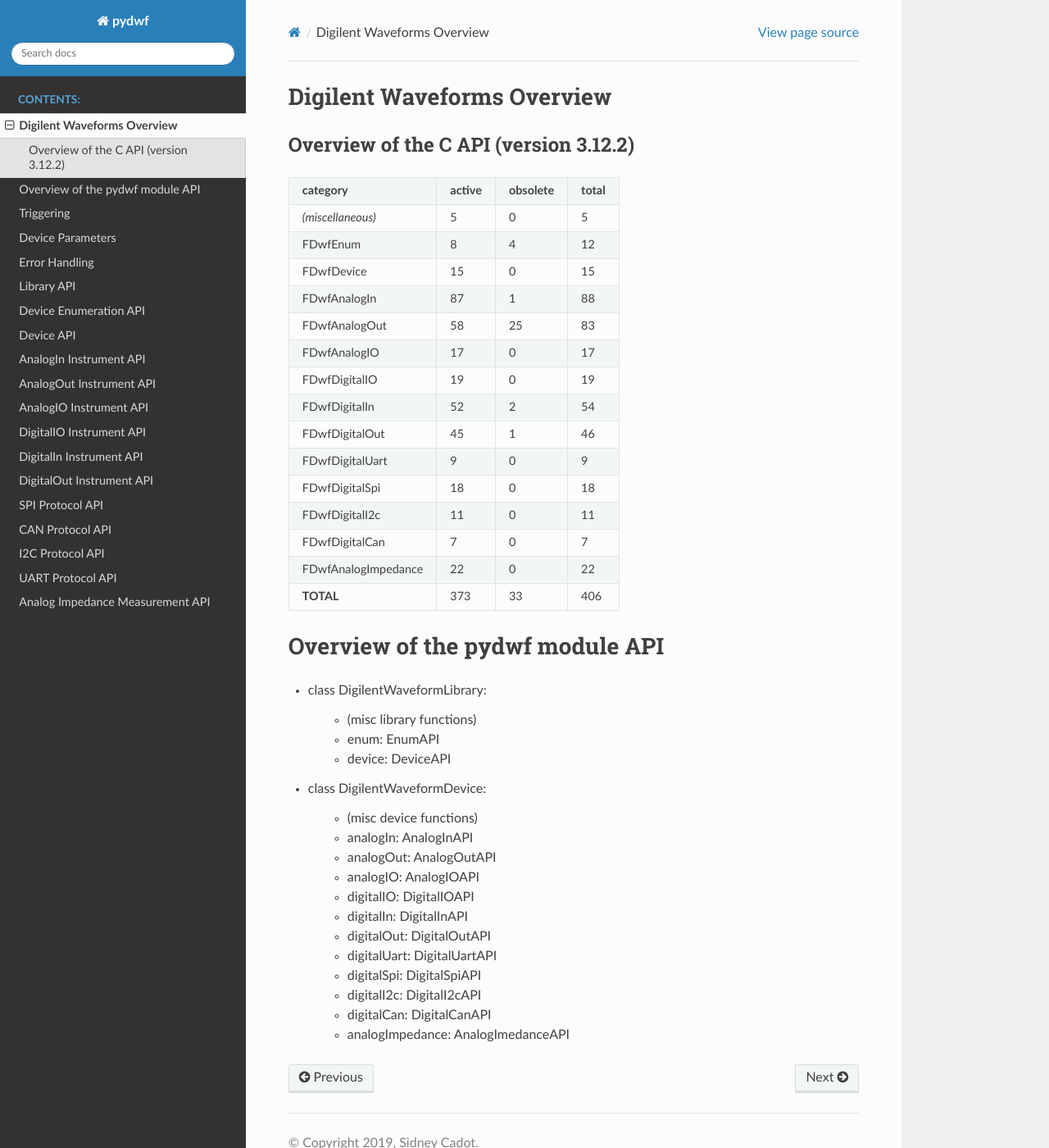
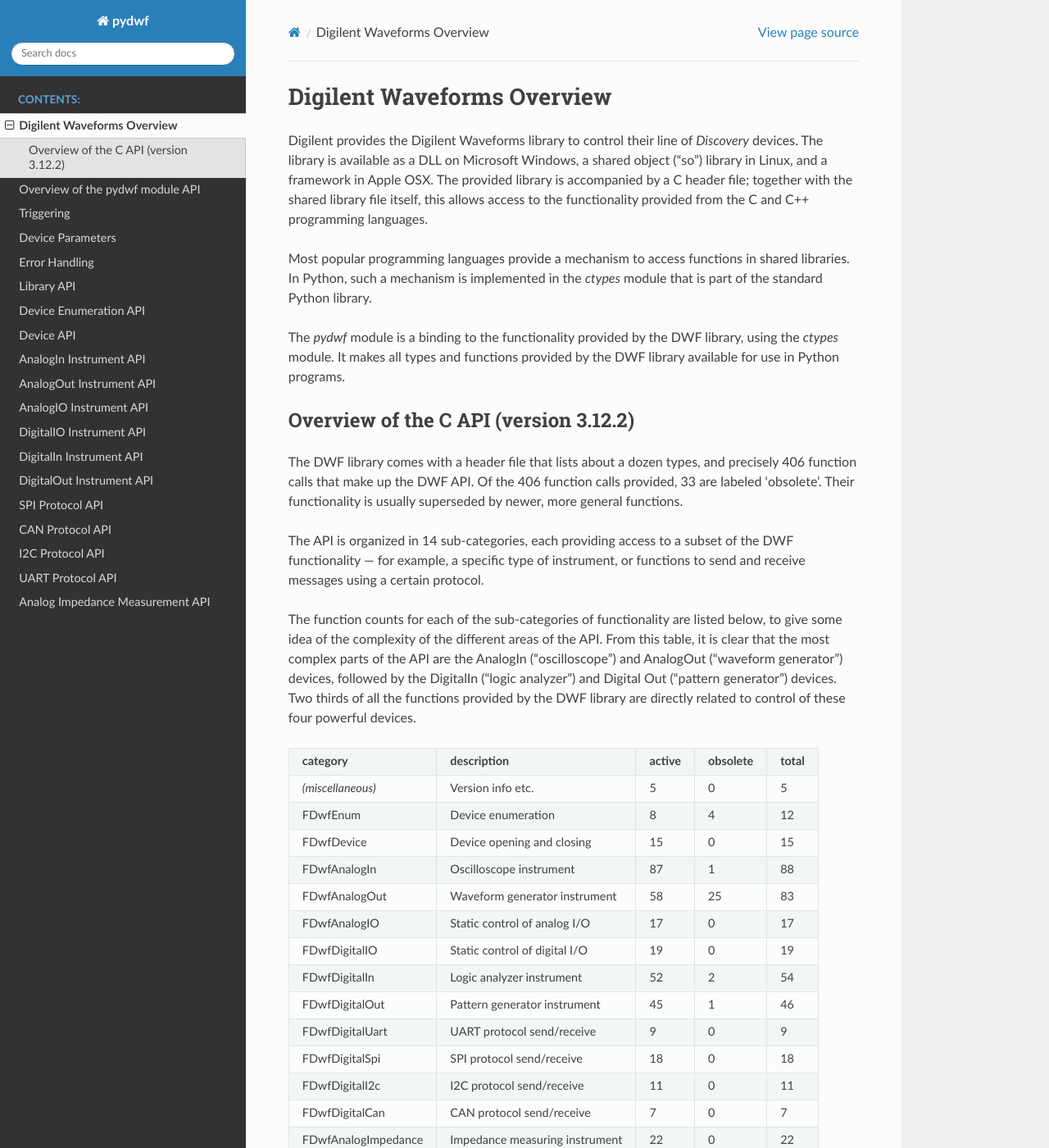
Before and after one commit to titusjan/pydwf, a Sphinx documentation site: the page built from doc/source/Overview.rst, in a window 1280 px wide and 1400 px high. Shown: the whole window at 82% size. Built offline with Sphinx 7.4.7 and the Read the Docs theme 2.0.0, drawn with Linux system fonts in a browser that asks for light colours; some of the changed text lies outside the part shown.

Commit message:
Updated some help texts.

```diff
--- a/doc/source/Overview.rst
+++ b/doc/source/Overview.rst
@@ -2,56 +2,73 @@
 Digilent Waveforms Overview
 ===========================
 
+Digilent provides the Digilent Waveforms library to control their line of *Discovery* devices. The library is available as a DLL on Microsoft Windows, a shared object ("so") library in Linux, and a framework in Apple OSX. The provided library is accompanied by a C header file; together with the shared library file itself, this allows access to the functionality provided from the C and C++ programming languages.
+
+Most popular programming languages provide a mechanism to access functions in shared libraries. In Python, such a mechanism is implemented in the *ctypes* module that is part of the standard Python library.
+
+The *pydwf* module is a binding to the functionality provided by the DWF library, using the *ctypes* module. It makes all types and functions provided by the DWF library available for use in Python programs.
+
 Overview of the C API (version 3.12.2)
 --------------------------------------
 
-+---------------------+------------+--------------+-----------+
-| **category**        | **active** | **obsolete** | **total** |
-+---------------------+------------+--------------+-----------+
-| *(miscellaneous)*   |          5 |            0 |         5 |
-+---------------------+------------+--------------+-----------+
-| FDwfEnum            |          8 |            4 |        12 |
-+---------------------+------------+--------------+-----------+
-| FDwfDevice          |         15 |            0 |        15 |
-+---------------------+------------+--------------+-----------+
-| FDwfAnalogIn        |         87 |            1 |        88 |
-+---------------------+------------+--------------+-----------+
-| FDwfAnalogOut       |         58 |           25 |        83 |
-+---------------------+------------+--------------+-----------+
-| FDwfAnalogIO        |         17 |            0 |        17 |
-+---------------------+------------+--------------+-----------+
-| FDwfDigitalIO       |         19 |            0 |        19 |
-+---------------------+------------+--------------+-----------+
-| FDwfDigitalIn       |         52 |            2 |        54 |
-+---------------------+------------+--------------+-----------+
-| FDwfDigitalOut      |         45 |            1 |        46 |
-+---------------------+------------+--------------+-----------+
-| FDwfDigitalUart     |          9 |            0 |         9 |
-+---------------------+------------+--------------+-----------+
-| FDwfDigitalSpi      |         18 |            0 |        18 |
-+---------------------+------------+--------------+-----------+
-| FDwfDigitalI2c      |         11 |            0 |        11 |
-+---------------------+------------+--------------+-----------+
-| FDwfDigitalCan      |          7 |            0 |         7 |
-+---------------------+------------+--------------+-----------+
-| FDwfAnalogImpedance |         22 |            0 |        22 |
-+---------------------+------------+--------------+-----------+
-| **TOTAL**           |        373 |           33 |       406 |
-+---------------------+------------+--------------+-----------+
+The DWF library comes with a header file that lists about a dozen types, and precisely 406 function calls that make up the DWF API. Of the 406 function calls provided, 33 are labeled 'obsolete'. Their functionality is usually superseded by newer, more general functions.
 
+The API is organized in 14 sub-categories, each providing access to a subset of the DWF functionality — for example, a specific type of instrument, or functions to send and receive messages using a certain protocol.
+
+The function counts for each of the sub-categories of functionality are listed below, to give some idea of the complexity of the different areas of the API. From this table, it is clear that the most complex parts of the API are the AnalogIn ("oscilloscope") and AnalogOut ("waveform generator") devices, followed by the DigitalIn ("logic analyzer") and Digital Out ("pattern generator") devices. Two thirds of all the functions provided by the DWF library are directly related to control of these four powerful devices.
+
++---------------------+--------------------------------+------------+--------------+-----------+
+| **category**        | **description**                | **active** | **obsolete** | **total** |
++---------------------+--------------------------------+------------+--------------+-----------+
+| *(miscellaneous)*   | Version info etc.              |          5 |            0 |         5 |
++---------------------+--------------------------------+------------+--------------+-----------+
+| FDwfEnum            | Device enumeration             |          8 |            4 |        12 |
++---------------------+--------------------------------+------------+--------------+-----------+
+| FDwfDevice          | Device opening and closing     |         15 |            0 |        15 |
++---------------------+--------------------------------+------------+--------------+-----------+
+| FDwfAnalogIn        | Oscilloscope instrument        |         87 |            1 |        88 |
++---------------------+--------------------------------+------------+--------------+-----------+
+| FDwfAnalogOut       | Waveform generator instrument  |         58 |           25 |        83 |
++---------------------+--------------------------------+------------+--------------+-----------+
+| FDwfAnalogIO        | Static control of analog I/O   |         17 |            0 |        17 |
++---------------------+--------------------------------+------------+--------------+-----------+
+| FDwfDigitalIO       | Static control of digital I/O  |         19 |            0 |        19 |
++---------------------+--------------------------------+------------+--------------+-----------+
+| FDwfDigitalIn       | Logic analyzer instrument      |         52 |            2 |        54 |
++---------------------+--------------------------------+------------+--------------+-----------+
+| FDwfDigitalOut      | Pattern generator instrument   |         45 |            1 |        46 |
++---------------------+--------------------------------+------------+--------------+-----------+
+| FDwfDigitalUart     | UART protocol send/receive     |          9 |            0 |         9 |
++---------------------+--------------------------------+------------+--------------+-----------+
+| FDwfDigitalSpi      | SPI protocol send/receive      |         18 |            0 |        18 |
++---------------------+--------------------------------+------------+--------------+-----------+
+| FDwfDigitalI2c      | I2C protocol send/receive      |         11 |            0 |        11 |
++---------------------+--------------------------------+------------+--------------+-----------+
+| FDwfDigitalCan      | CAN protocol send/receive      |          7 |            0 |         7 |
++---------------------+--------------------------------+------------+--------------+-----------+
+| FDwfAnalogImpedance | Impedance measuring instrument |         22 |            0 |        22 |
++---------------------+--------------------------------+------------+--------------+-----------+
+| **TOTAL**           |                                |        373 |           33 |       406 |
++---------------------+--------------------------------+------------+--------------+-----------+
 
 Overview of the pydwf module API
 ================================
 
+The *pydwf* library organizes the functionality offered by the underlying C library in two main classes.
+
+Class `DigilentWaveformLibrary` represents the loaded DWF library itself, and provides functions that are not specific to a particular device, such as querying the library version, device enumeration, and opening a device for use.
+
 * class DigilentWaveformLibrary:
 
-   * (misc library functions)
+   * miscellaneous library functions
    * enum: EnumAPI
    * device: DeviceAPI
 
+Class `DigilentWaveformDevice` represents a specific DWF-compatible hardware device, such as an Analog Discovery 2 or a Digital Discovery. The functionality of a DigilentWaveformDevice is offered in a number of sub-modules, each representing an *instrument*, *protocol*, or *measurement type*.
+
 * class DigilentWaveformDevice:
 
-   * (misc device functions)
+   * miscellaneous device functions
    * analogIn: AnalogInAPI
    * analogOut: AnalogOutAPI
    * analogIO: AnalogIOAPI
@@ -62,4 +79,4 @@
    * digitalSpi: DigitalSpiAPI
    * digitalI2c: DigitalI2cAPI
    * digitalCan: DigitalCanAPI
-   * analogImpedance: AnalogImedanceAPI
+   * analogImpedance: AnalogImpedanceAPI
```
Also changed, not shown: doc/source/ErrorHandling.rst (+8 -0 lines), doc/source/UART_Protocol_API.rst (+5 -6 lines).
